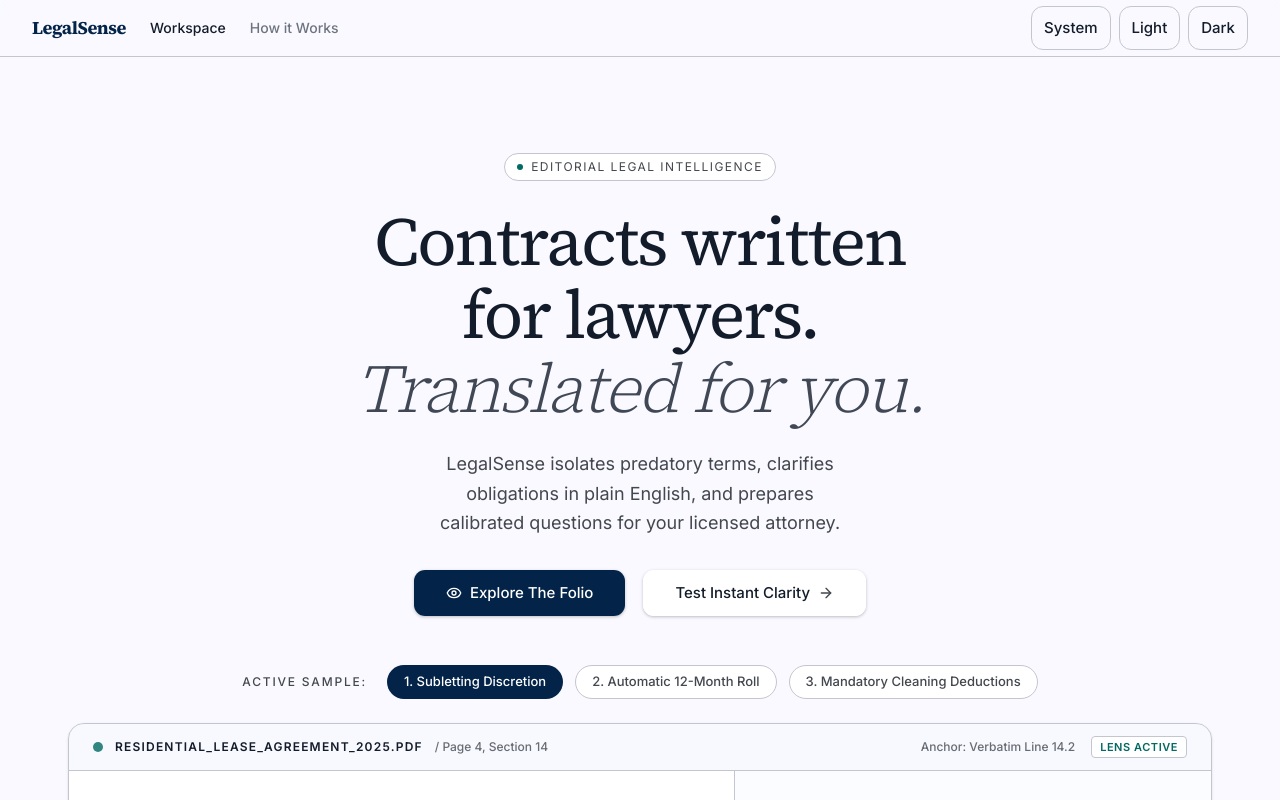
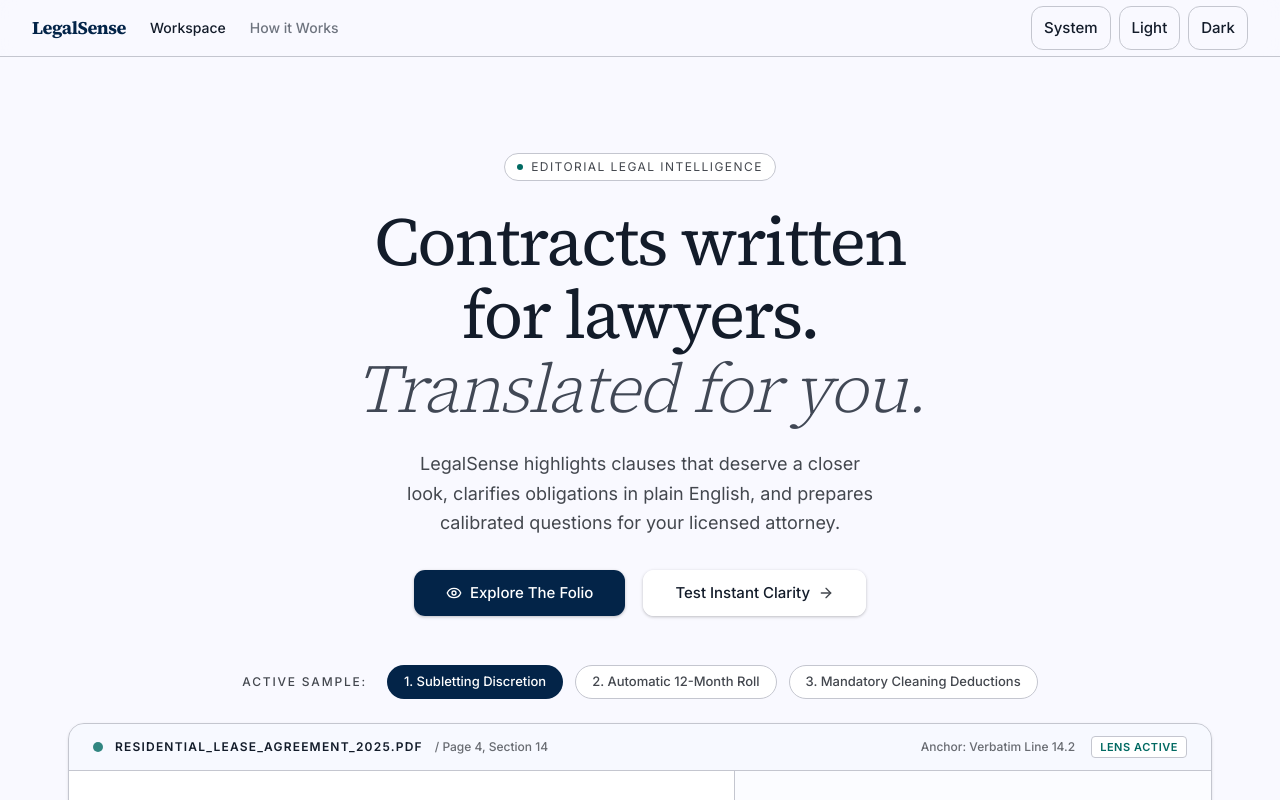
Before and after one commit to izanakun20/legalsense, a Next.js app: page / in a window 1280 px wide. Shown: the top 800 px of the page. Built offline with nearby package versions, Linux system fonts and the light colour scheme.

Commit message:
chore(copy): adjust landing page tone

```diff
--- a/src/app/page.tsx
+++ b/src/app/page.tsx
@@ -86,7 +86,7 @@
             <span className="italic font-light text-foreground/80">Translated for you.</span>
           </h1>
           <p className="text-[16px] md:text-[18px] text-muted-foreground max-w-xl font-normal leading-relaxed text-balance mb-8">
-            LegalSense isolates predatory terms, clarifies obligations in plain English, and prepares calibrated questions for your licensed attorney.
+            LegalSense highlights clauses that deserve a closer look, clarifies obligations in plain English, and prepares calibrated questions for your licensed attorney.
           </p>
           <div className="flex flex-wrap items-center justify-center gap-4 text-[13.5px]">
             <a href="#folio" className={buttonVariants({ size: "lg", className: "rounded-full shadow-sm flex items-center gap-2" })}>
```
